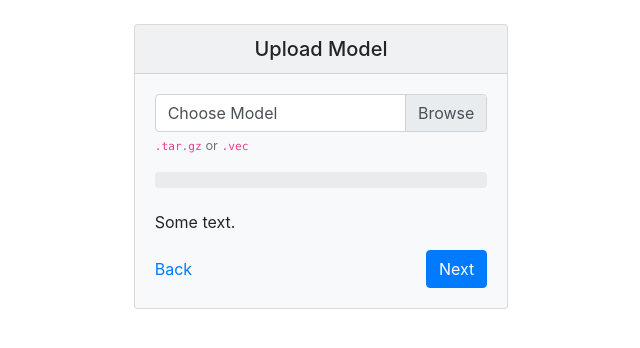
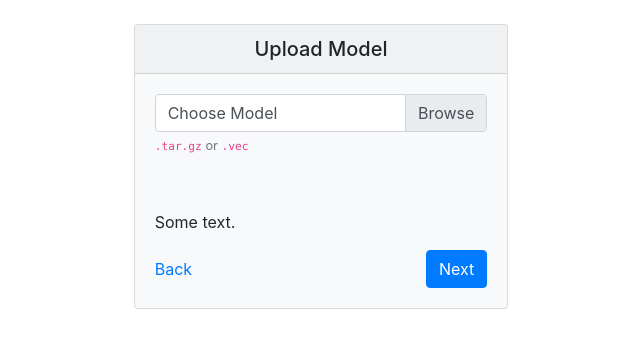
Before and after one commit to UKPLab/linspector-web, a Django app: template inspector/templates/inspector/upload_model.html in a window 1280 px wide. Shown: the part 80-428 px from the top of the page, without its empty margins (319-959 px from the left). Run offline with Django 3.2, Linux system fonts and the light colour scheme; tables that the repository leaves empty hold one stand-in row (values such as "Sample post"); the template is opened without the code that fills it: values that come from a table or form of the project are taken from there, most other values are stand-ins (such as "Sample title", 1, 10 or a date in 2020); parts of the project's set-up code (start-up, migrations or seed data) failed here and were passed over; some libraries are stand-ins or nearby versions.

Commit message:
Hide progress bar until upload starts

```diff
--- a/inspector/templates/inspector/upload_model.html
+++ b/inspector/templates/inspector/upload_model.html
@@ -10,7 +10,7 @@
           <input type="file" name="{{ form.model.name }}" class="custom-file-input" id="{{ form.model.auto_id }}" accept=".gz,.vec">
           <label class="custom-file-label" for="{{ form.model.auto_id }}">Choose Model</label>
           <small class="form-text text-muted"><code>.tar.gz</code> or <code>.vec</code></small>
-          <div class="progress mt-3">
+          <div class="progress mt-3 invisible">
             <div class="progress-bar progress-bar-striped" role="progressbar" style="width: 0%;" aria-valuenow="0" aria-valuemin="0" aria-valuemax="100"></div>
           </div>
         </div>
@@ -45,6 +45,7 @@ form.onsubmit = function(e) {
     button.innerHTML = `<span class="spinner-border spinner-border-sm" role="status" aria-hidden="true"></span>
     Uploading`;
     button.disabled = true;
+    progress.parentElement.classList.replace('invisible', 'visible');
     var upload = file.files[0];
     var data = new FormData();
     data.append('{{ form.model.name }}', upload, upload.name);
```
